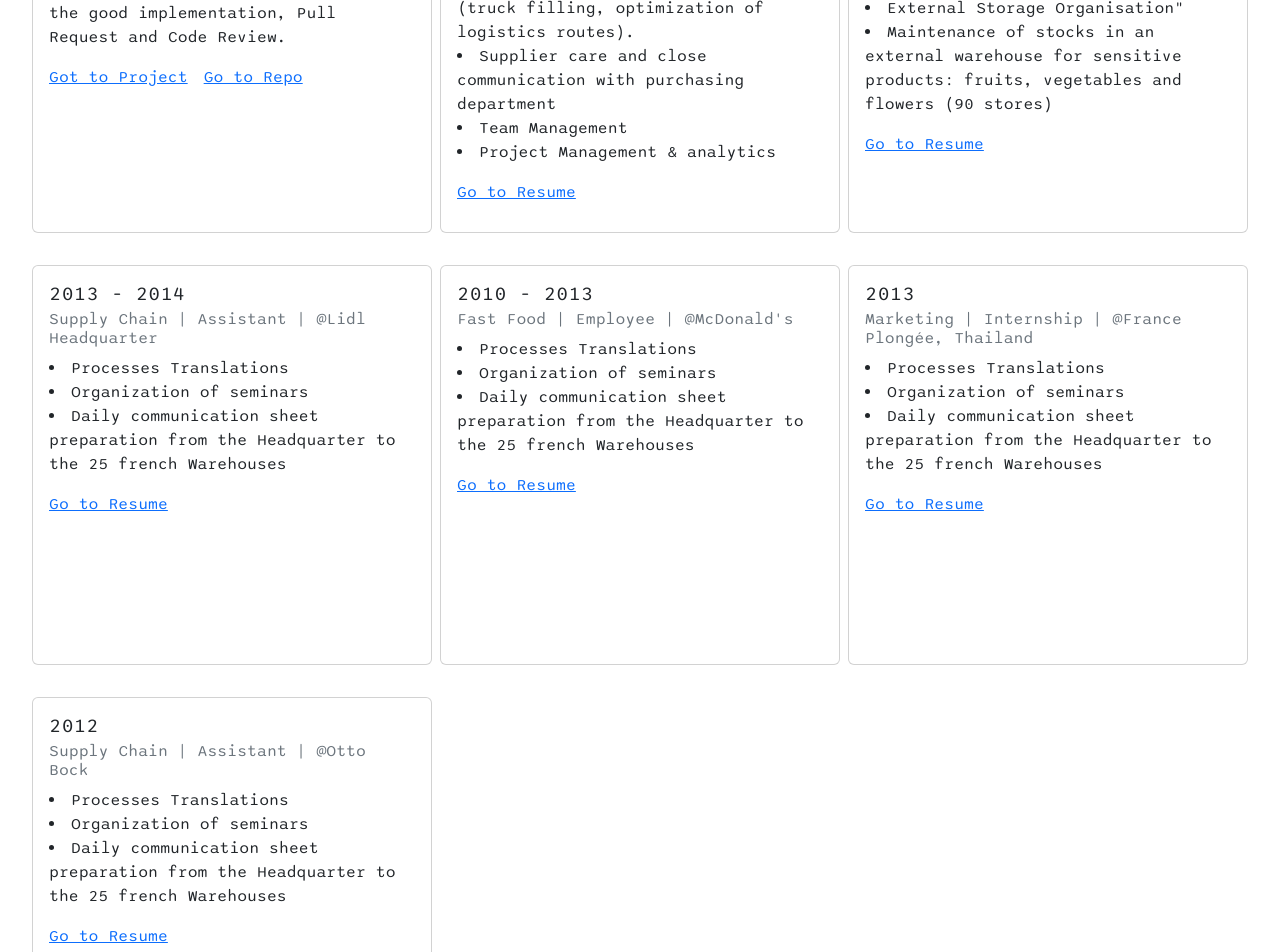
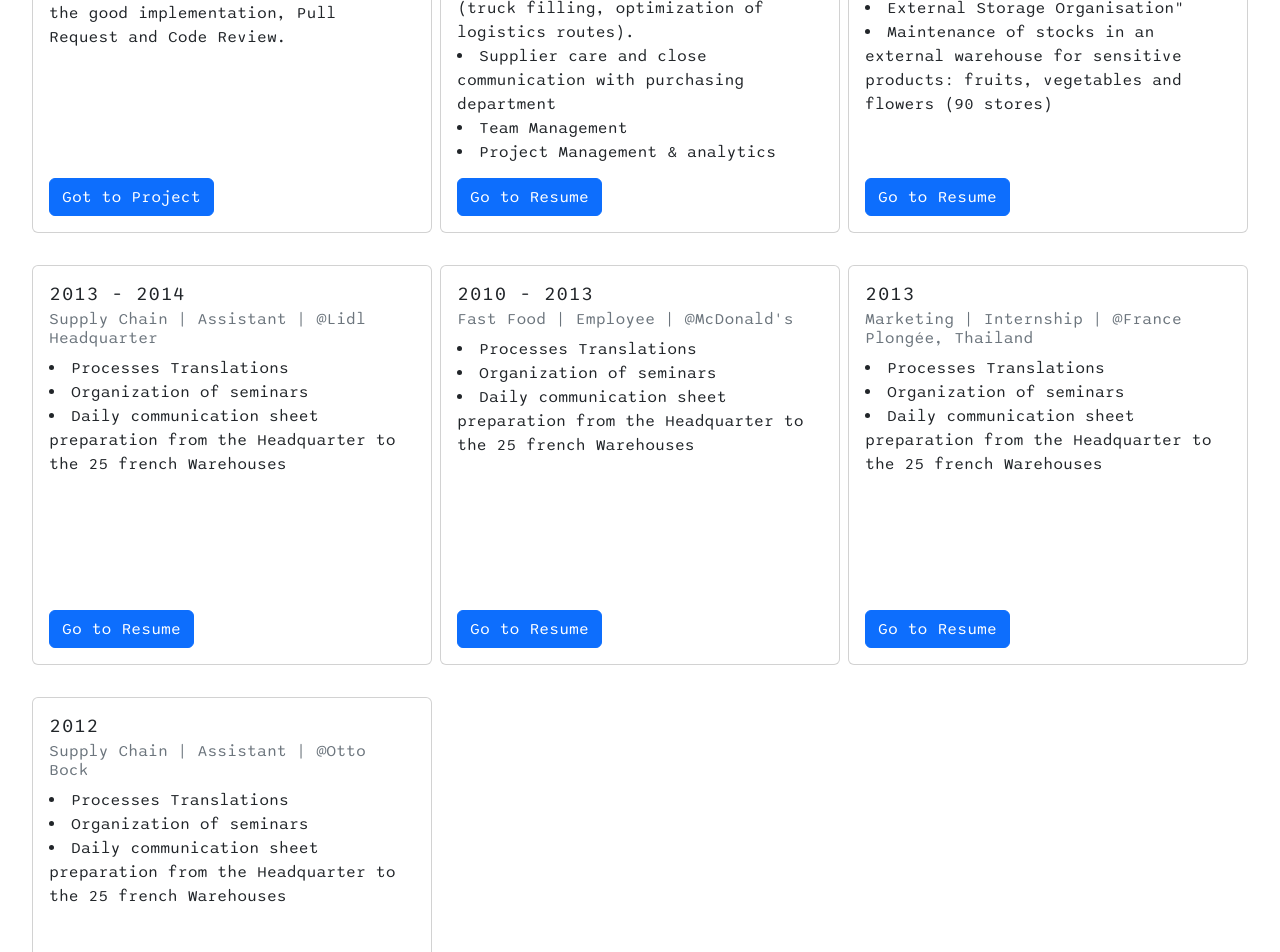
Before and after one commit to LeaBani/my-portefolio, a React (Create React App) app: page / in a window 1280 px wide. Shown: the part 1220-2172 px from the top of the page. Built offline with nearby package versions, Linux system fonts and the light colour scheme.

Commit message:
Main: add button

```diff
--- a/src/components/Main/Content/index.js
+++ b/src/components/Main/Content/index.js
@@ -1,5 +1,6 @@
 import './style.scss';
 import Card from 'react-bootstrap/Card';
+import Button from 'react-bootstrap/Button';
 
 import { useEffect } from 'react';
 import {
@@ -9,6 +10,7 @@ import {
 import { useInView } from 'react-intersection-observer';
 
 import AnimatedText from './AnimatedText';
+import { Link } from 'react-router-dom';
 
 function Content() {
 
@@ -36,7 +38,7 @@ function Content() {
 
         <AnimatedText text="&#60; Hello World /&#62;"/>
 
-        <h2 className="Content-description">Here I am, Lea, brand new ReactJS Developper. Have a look on my Projects, and my Resume.
+        <h2 className="Content-description">Here I am, Lea, brand new Web Developper. Have a look on my Projects, and my Resume.
         I would be happy to get in touch with you to share my experience</h2>
 
         <h3 className="Content-question">How did I get to Web Developpement ?</h3>
@@ -54,8 +56,7 @@ function Content() {
                 Build this application from scratch of an MVP with Agile method.
                 Responsible of the good implementation, Pull Request and Code Review.
                 </Card.Text>
-            <Card.Link href="#">Got to Project</Card.Link>
-            <Card.Link href="#">Go to Repo</Card.Link>
+                    <Button className="button" as={Link} to="https://fitwork-app.netlify.app">Got to Project</Button>
             </Card.Body>
         </Card>
 
@@ -70,7 +71,7 @@ function Content() {
                 <li>Team Management</li>
                 <li>Project Management & analytics</li>
                 </Card.Text>
-            <Card.Link href="#">Go to Resume</Card.Link>
+                <Button className="button" as={Link} to="/my-resume">Go to Resume</Button>
             </Card.Body>
         </Card>
 
@@ -84,7 +85,7 @@ function Content() {
                 <li>Maintenance of stocks in an external warehouse for sensitive products: fruits, vegetables and flowers (90 stores)</li>
 
                 </Card.Text>
-            <Card.Link href="#">Go to Resume</Card.Link>
+                <Button className="button" as={Link} to="/my-resume">Go to Resume</Button>
             </Card.Body>
         </Card>
 
@@ -97,7 +98,7 @@ function Content() {
                 <li>Organization of seminars</li>
                 <li>Daily communication sheet preparation from the Headquarter to the 25 french Warehouses</li>
                 </Card.Text>
-            <Card.Link href="#">Go to Resume</Card.Link>
+                <Button className="button" as={Link} to="/my-resume">Go to Resume</Button>
             </Card.Body>
         </Card>
 
@@ -110,7 +111,7 @@ function Content() {
                 <li>Organization of seminars</li>
                 <li>Daily communication sheet preparation from the Headquarter to the 25 french Warehouses</li>
                 </Card.Text>
-            <Card.Link href="#">Go to Resume</Card.Link>
+                <Button className="button" as={Link} to="/my-resume">Go to Resume</Button>
             </Card.Body>
         </Card>
         <Card  className="Content-experience-card" style={{ width: '25rem', height: '25rem' }}>
@@ -122,7 +123,7 @@ function Content() {
                 <li>Organization of seminars</li>
                 <li>Daily communication sheet preparation from the Headquarter to the 25 french Warehouses</li>
                 </Card.Text>
-            <Card.Link href="#">Go to Resume</Card.Link>
+                <Button className="button" as={Link} to="/my-resume">Go to Resume</Button>
             </Card.Body>
         </Card>
 
@@ -135,7 +136,7 @@ function Content() {
                 <li>Organization of seminars</li>
                 <li>Daily communication sheet preparation from the Headquarter to the 25 french Warehouses</li>
                 </Card.Text>
-            <Card.Link href="#">Go to Resume</Card.Link>
+                <Button className="button" as={Link} to="/my-resume">Go to Resume</Button>
             </Card.Body>
         </Card>
         </motion.div>
--- a/src/components/Main/Content/style.scss
+++ b/src/components/Main/Content/style.scss
@@ -31,3 +31,9 @@
         }
     }
 }
+
+.button{
+    position: absolute;
+    bottom: 1rem;
+
+}
```
